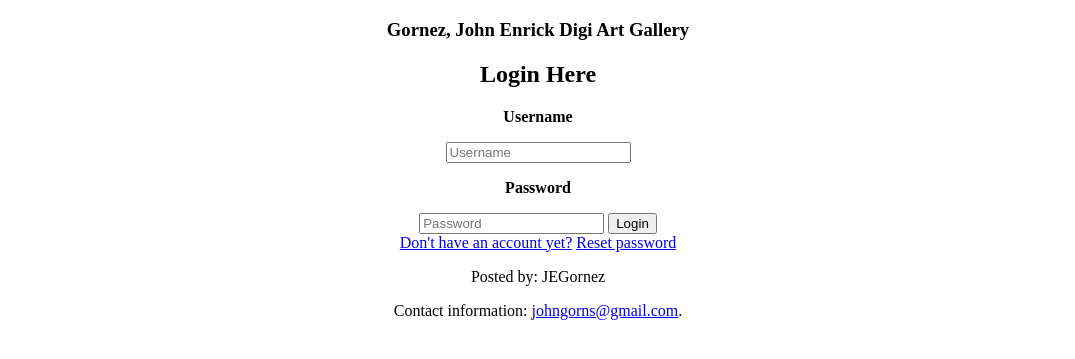
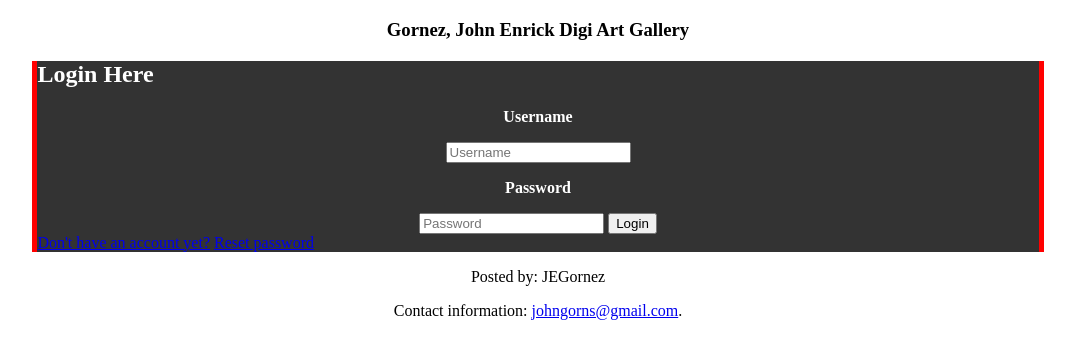
Before and after one commit to Enrick18/Enrickimage, a PHP site: page / in a window 1280 px wide. Shown: the top 359 px of the page, without its empty margins (102-1177 px from the left). Run offline with PHP 8.4, Linux system fonts and the light colour scheme.

Commit message:
Update index.php

```diff
--- a/index.php
+++ b/index.php
@@ -2,10 +2,12 @@
 <html>
 <head>
 <title>Login</title>
+ <link rel="stylesheet" type="text/css" href="index.css">
 </head>
 <body>
  <h3 align="center">Gornez, John Enrick Digi Art Gallery</h3>
- <main align="center">
+ <div class="container">
+ <div class="box-1">
  <h2>Login Here</h2>
  <form action="welcome.php" align="center">
  <p><b>Username</b></p>
@@ -16,7 +18,8 @@
  </form>
  <a href="signup.php">Don't have an account yet?</a>
   <a href="forgotpassword.php">Reset password</a>
- </main>
+ </div>
+ </div>
  <footer align="center">
   <p>Posted by: JEGornez</p>
   <p>Contact information: <a href="mailto:johngorns@gmail.com">
```
